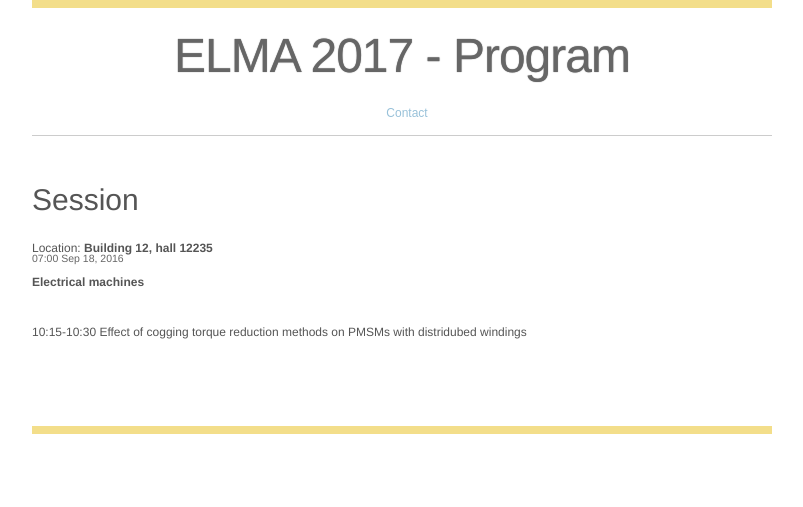
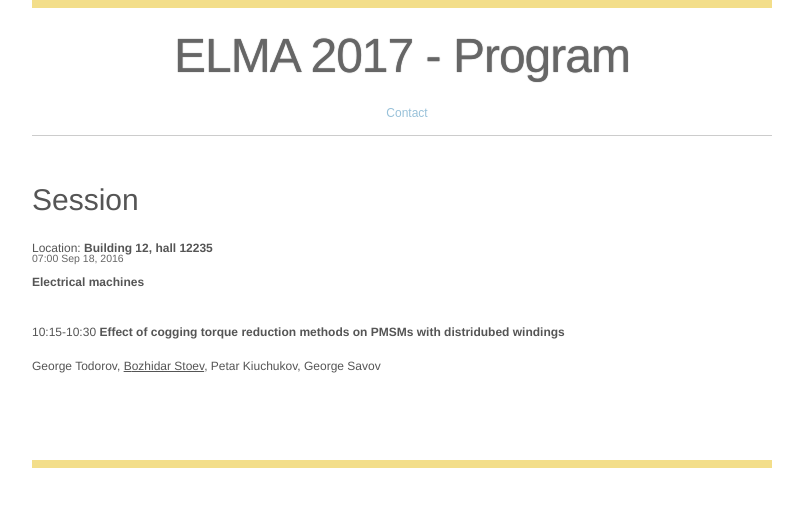
Before and after one commit to BozhkoZ/schedule, a Jekyll site: the page built from _posts/2016-09-18-electrical-machines.md, in a window 1280 px wide. Shown: the top 507 px of the page, without its empty margins (238-1041 px from the left). Built offline with Jekyll 4.4.1, drawn with Linux system fonts in a browser that asks for light colours.

Commit message:
Updated '_posts/2016-09-18-electrical-machines.md' via CloudCannon

```diff
--- a/_posts/2016-09-18-electrical-machines.md
+++ b/_posts/2016-09-18-electrical-machines.md
@@ -8,4 +8,6 @@
 ---
 
 
-10:15-10:30 Effect of cogging torque reduction methods on PMSMs with distridubed windings
+10:15-10:30 **Effect of cogging torque reduction methods on PMSMs with distridubed windings**
+
+George Todorov, <u>B</u><u>ozhidar Stoev</u>, Petar Kiuchukov, George Savov
```
